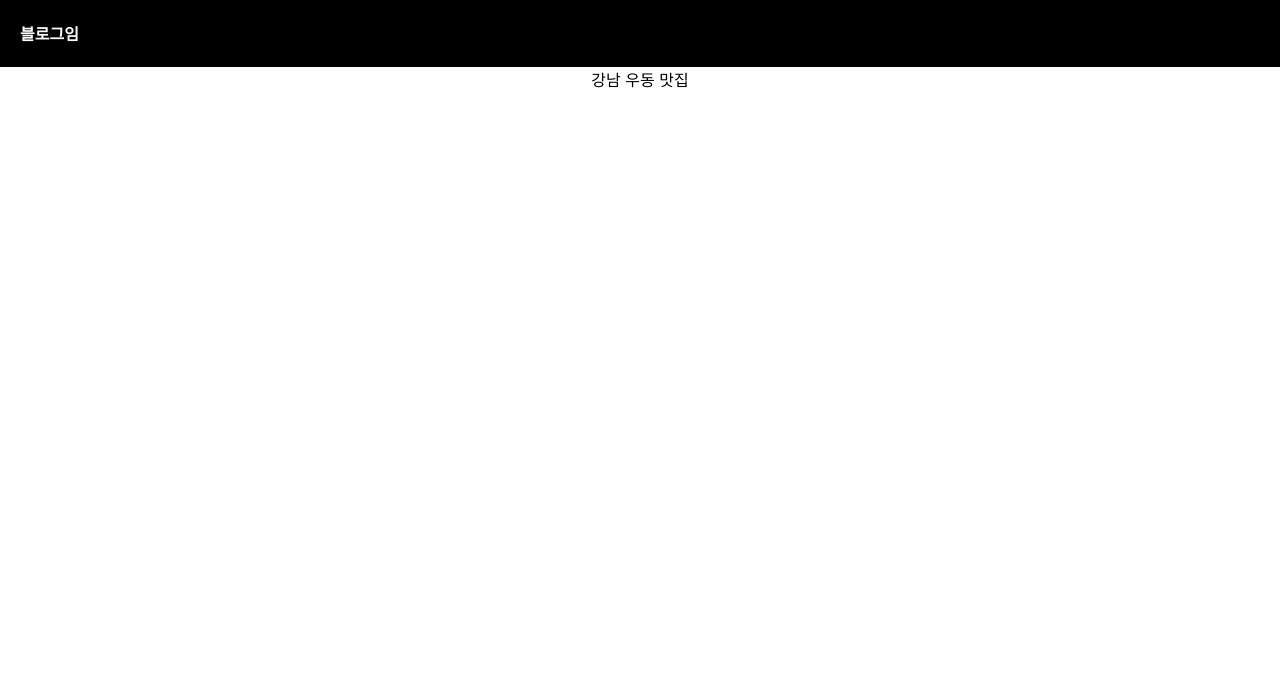
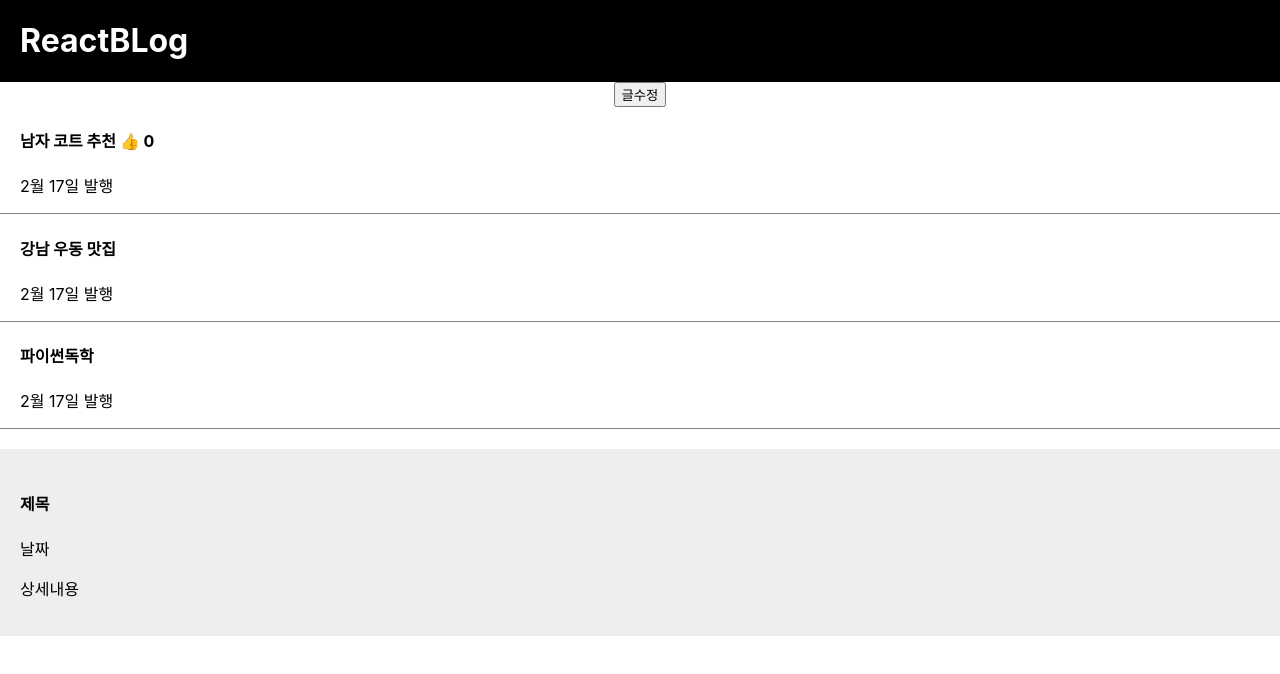
Before and after one commit to bywoch/react-basic, a React (Create React App) app in the folder blog/: page / in a window 1280 px wide. Shown: the top 674 px of the page. Built offline with nearby package versions, Linux system fonts and the light colour scheme.

Commit message:
Update App.js, App.css, and README.md in blog folder

```diff
--- a/blog/src/App.js
+++ b/blog/src/App.js
@@ -1,24 +1,131 @@
+/* eslint-disable */ //WARNING 메세지 끄는 기능.
 import logo from './logo.svg';
 import './App.css';
+import { useState } from 'react';
 
-function App() { // ← 실은 html이 아니라 JSX임 (.js 파일에서 쓰는 html 대용품)
-  let post = '강남 우동 맛집';
+function App() {
+
+  // Array 자료 형식
+  let [글제목, 글제목변경] = useState(['남자 코트 추천', '강남 우동 맛집', '파이썬독학']);
+  let [따봉, 따봉변경] = useState(0);
+
   return (
     <div className="App">
 
-      {/* JSX 문법1. class를 넣을땐 className */}
       <div className="black-nav">
-        <h4>블로그임</h4>
+        <h1>ReactBLog</h1>
       </div>
 
-      {/* JSX 문법2. 변수 넣을땐 {중괄호} */}
-      <div>{post}</div>
+      <button onClick={() => {
+        let copy = [...글제목]; // ...← 은 괄호 벗겨주세요
+        copy[0] = '여자 코트 추천';
+        글제목변경(copy);
+        //  state가 '글제목'처럼 array/object면 독립적 카피본(shallow copy)을 만들어서 수정해야 함
+      }}>글수정</button>
 
-      {/* JSX 문법3. style 넣을땐 style={}
-      <div style={{ color: 'blue', fontSize: '30px' }}> 글씨 </div>
-      */}
+      <div className="list">
+        <h4>{글제목[0]} <span onClick={() => { 따봉변경(따봉 + 1) }}>👍</span> {따봉} </h4>
+        <p>2월 17일 발행</p>
+      </div>
+      <div className="list">
+        <h4>{글제목[1]}</h4>
+        <p>2월 17일 발행</p>
+      </div>
+      <div className="list">
+        <h4>{글제목[2]}</h4>
+        <p>2월 17일 발행</p>
+      </div>
+      <Modal></Modal>
+      {/* return 안에는 병렬로 2개 이상 태그 금지 */}
     </div>
   );
 }
-/* (참고) 에러메세지는 터미널/브라우저/개발자도구에서 확인*/
+
+function Modal() { // ← 컴포넌트라고 부름
+  return (
+    <>
+      <div className="modal">
+        <h4>제목</h4>
+        <p>날짜</p>
+        <p>상세내용</p>
+      </div>
+      <div></div>
+    </>
+  )
+}
+
 export default App;
+
+/*
+let Modal = () => {
+  return (
+  )
+}
+
+// const는 반복 작명을 막아준다
+const Modal = () => {
+  return (
+  )
+}
+*/
+
+/*
+
+JSX 문법1. class를 넣을땐 className
+JSX 문법2. 변수 넣을땐 {중괄호}
+<div>{post}</div>
+JSX 문법3. style 넣을땐 style={}
+<div style={{ color: 'blue', fontSize: '30px' }}> 글씨 </div>
+
+컴포넌트 만드는 법.
+  - function 만들고
+  - return () 안에 html 담기.
+  - <함수명></함수명> 쓰기
+
+  - 의미없는 <div> 대신 <></> 사용 가능
+
+어떤걸 를 만들면 좋을까
+  - 반복적인 html 축약할때
+  - 큰 페이지들
+  - 자주 변경되는 것들
+
+컴포넌트의 단점
+  - state 가져다 쓸 때 문제 생김
+  - return () 안에는 병렬로 태그 2개 이상 기입 금지
+  - useState 는 자료를 잠깐 저장
+  - let [작명, 작명(State 변경을 도와주는 함수)] = useState ('보관할 자료');
+  - 두 번째 작명을 써줘야 html 재렌더링이 가능함
+  - State 변경하는 법은 항상 state 변경함수를 쓰기! ex: state변경함수(새로운 state)
+
+  - [] 는 destructuring 변수생성 문법 (Array 자료형)
+
+  let num = [1, 2];
+
+  let a = [0];
+  let c = [1];
+  ↓
+  let [a, c] = [1, 2];
+
+  Q. 왜 State 써야함?
+  일반 변수는 갑자기 변경되면 html에 자동으로 반영 안 됨
+  State는 갑자기 변경되면 State 쓰던 html은 자동 재렌더링됨
+
+  빡대가리식 정리:
+  - 자주변경될 것 같은 html 부분은 state로 만들어 놓기.
+
+  자주변경될 것 같은 데이터들은 state에 저장했다가 html에 {데이터바인딩} 해놓으십시오
+  1. 변경할 일이 없는 데이터들
+  2. 굳이 html에 표기가 필요없는 데이터들은 그냥 변수에 저장해도 됩니다.
+
+  - onClick={} 안엔 함수 이름을 넣어야 함.
+
+  [state 변경 함수 특징]
+  기존 state == 신규 state의 경우 변경 안 해줌
+*/
+
+/*
+  let post = '강남 우동 맛집'; //변수는 오른쪽에 있는 이름을 왼쪽에 보관해주세요.
+  let [글제목, a] = useState('남자 코트 추천');
+  let [맛집추천, b] = useState('강남 우동 맛집');
+  let [공부하기, c] = useState('파이썬독학');
+*/
```
Also changed, not shown: 1 other file (tests, documents, lock files or other folders).
